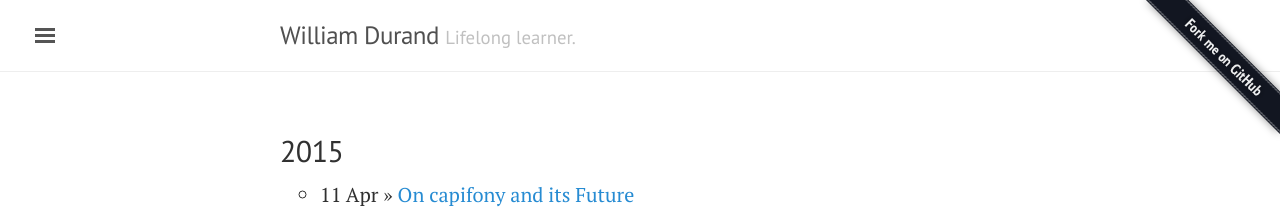
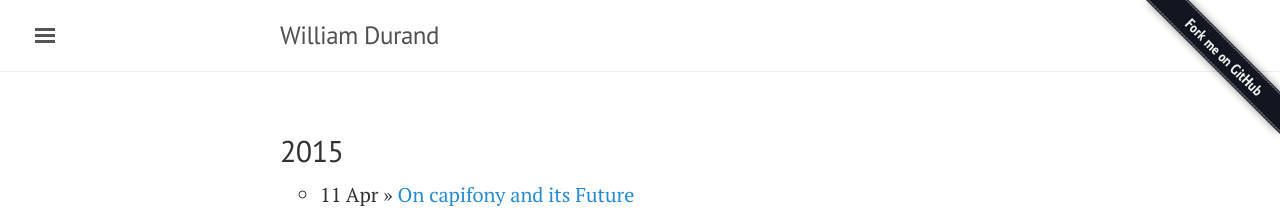
Before and after one commit to willdurand/willdurand.github.io, a Jekyll site: the page built from index.html, in a window 1280 px wide. Shown: the top 215 px of the page. Built offline with Jekyll 4.4.1, drawn with Linux system fonts in a browser that asks for light colours; nearby versions of some CDN libraries; Markdown is read by kramdown in place of the engine named in the settings.

Commit message:
no tagline

```diff
--- a/_config.yml
+++ b/_config.yml
@@ -6,7 +6,7 @@ exclude:   [ README.md, Gemfile, vendor ]
 
 # Setup
 title: "William Durand"
-tagline: "Lifelong learner."
+tagline: ""
 description: |
     Hi! I'm <a href="http://www.twitter.com/couac">Will</a>.
     <br>
--- a/_includes/head.html
+++ b/_includes/head.html
@@ -14,7 +14,7 @@
 
   <title>
     {% if page.title == "Home" %}
-      {{ site.title }} &middot; {{ site.tagline }}
+      {{ site.title }}
     {% else %}
       {{ page.title }} &middot; {{ site.title }}
     {% endif %}
```
